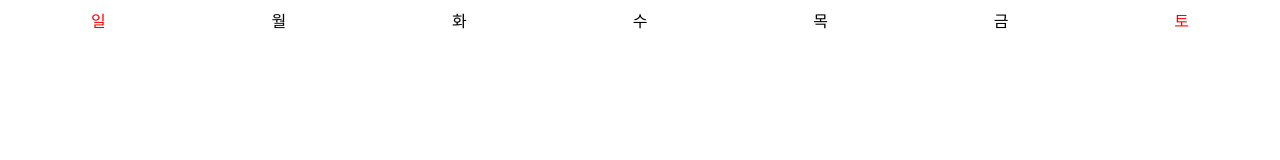
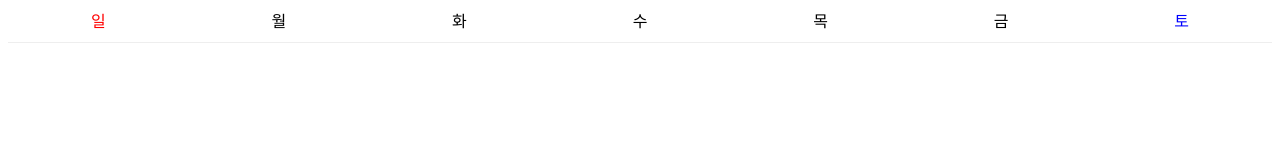
Before and after one commit to SangMinL96/react-ko-calendar, a React (Create React App) app: page / in a window 1280 px wide. Shown: the top 160 px of the page. Built offline with nearby package versions, Linux system fonts and the light colour scheme.

Commit message:
🚀 Create Week Component & Divider

```diff
--- a/src/Calendar.tsx
+++ b/src/Calendar.tsx
@@ -1,33 +1,15 @@
-import React from "react";
+import Divider from "./components/Divider";
+import Week from "./components/Week";
 
-function App() {
+function Calendar() {
+  const daysOfWeek = ["일", "월", "화", "수", "목", "금", "토"];
+
   return (
-    <div className="calendar-container">
-      <div className="calendar__week-box">
-        <div className="calendar-week weekend">
-          <span>일</span>
-        </div>
-        <div className="calendar-week">
-          <span>월</span>
-        </div>
-        <div className="calendar-week">
-          <span>화</span>
-        </div>
-        <div className="calendar-week">
-          <span>수</span>
-        </div>
-        <div className="calendar-week">
-          <span>목</span>
-        </div>
-        <div className="calendar-week">
-          <span>금</span>
-        </div>
-        <div className="calendar-week weekend">
-          <span>토</span>
-        </div>
-      </div>
+    <div data-testid="calendar-container" className="calendar-container">
+      <Week daysOfWeek={daysOfWeek} />
+      <Divider />
     </div>
   );
 }
 
-export default App;
+export default Calendar;
--- /dev/null
+++ b/src/components/Divider.tsx
@@ -0,0 +1,6 @@
+
+function Divider() {
+  return <div className="divider" />;
+}
+
+export default Divider;
--- /dev/null
+++ b/src/components/Week.tsx
@@ -0,0 +1,38 @@
+type Props = {
+  saturdayColor?: string;
+  sundayColor?: string;
+  daysOfWeek: string[];
+};
+
+function Week({
+  saturdayColor = "blue",
+  sundayColor = "red",
+  daysOfWeek = [],
+}: Props) {
+  return (
+    <div className="calendar__week-box">
+      {daysOfWeek.map((day) => {
+        const isWeekend = day === "토" || day === "일";
+        const color = day === "토" ? saturdayColor : sundayColor;
+        if (isWeekend) {
+          return (
+            <div
+              key={day}
+              className={`calendar-week weekend`}
+              style={{ color }}
+            >
+              <span>{day}</span>
+            </div>
+          );
+        }
+        return (
+          <div key={day} className="calendar-week">
+            <span>{day}</span>
+          </div>
+        );
+      })}
+    </div>
+  );
+}
+
+export default Week;
--- a/src/index.css
+++ b/src/index.css
@@ -1,4 +1,6 @@
 .calendar-container {
+  margin: 0;
+  padding: 0;
   box-sizing: border-box;
   width: 100%;
 }
@@ -14,6 +16,10 @@
   justify-content: center;
   align-items: center;
 }
-.calendar-week.weekend {
-    color: red;
+
+.divider {
+  width: 100%;
+  height: 1px;
+  margin: 10px 0;
+  background-color: #eee;
 }
```
Also changed, not shown: 2 other files (tests, documents, lock files or other folders).
